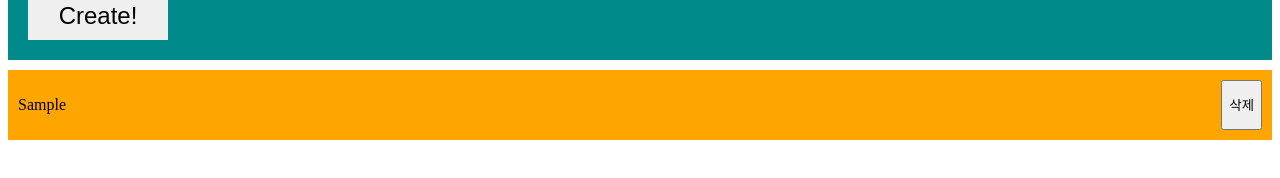
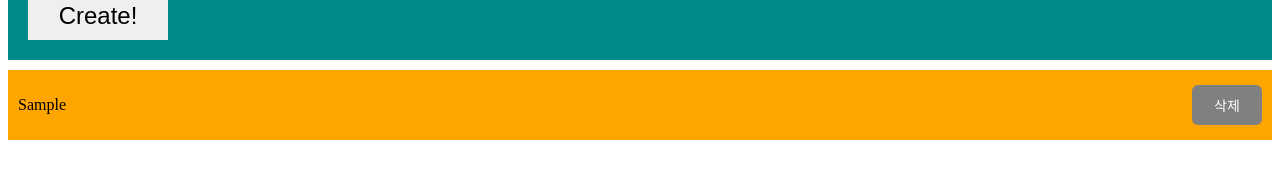
Before and after one commit to alchogh/vite-react, a React (Vite) app: page /book in a window 1280 px wide. Both pictures are taken after typing "Sample" into the empty fields and a click on the button "Create!". Shown: the part 182-360 px from the top of the page. Built offline with nearby package versions, Linux system fonts and the light colour scheme.

Commit message:
🎨 버튼 스타일링 적용

```diff
--- a/src/pages/Books/components/BookShow.tsx
+++ b/src/pages/Books/components/BookShow.tsx
@@ -15,7 +15,7 @@ export const BookShow = ({ book, setBooks, books }: BookShowProps) => {
   return (
     <Container>
       <p>{book.title}</p>
-      <button onClick={deleteList}>삭제</button>
+      <DeleteButton onClick={deleteList}>삭제</DeleteButton>
     </Container>
   );
 };
@@ -23,7 +23,26 @@ export const BookShow = ({ book, setBooks, books }: BookShowProps) => {
 const Container = styled.div`
   display: flex;
   justify-content: space-between;
+  align-items: center;
   padding: 10px;
   background-color: orange;
   margin-top: 10px;
 `;
+
+const DeleteButton = styled.button`
+  border: none;
+  padding: 10px;
+  width: 70px;
+  height: 40px;
+  border-radius: 6px;
+  background-color: gray;
+  color: white;
+  font-size: 14px;
+  font-weight: 500;
+  cursor: pointer;
+  &:hover {
+    background-color: black;
+    font-weight: 700;
+    transition: 0.5s;
+  }
+`;
```
